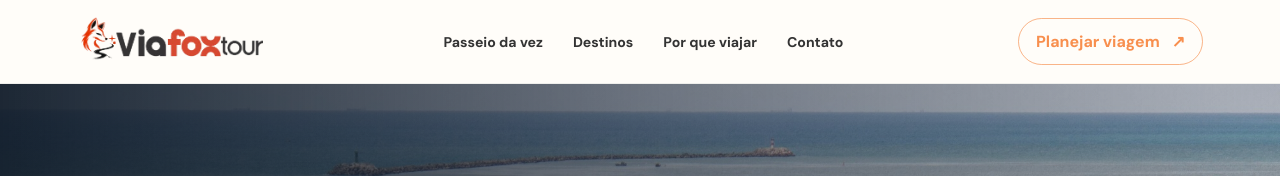
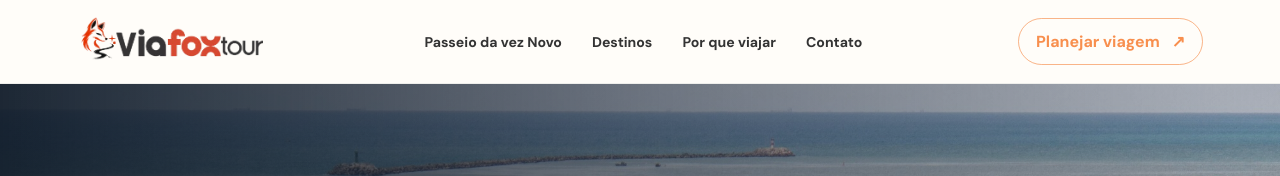
Before and after one commit to DeniSantos83/viafoxtour, a React (Vite) app: page / in a window 1280 px wide. Shown: the top 176 px of the page. Built offline with nearby package versions, Linux system fonts and the light colour scheme.

Commit message:
feat: destaca o passeio da vez no menu

```diff
--- a/src/App.jsx
+++ b/src/App.jsx
@@ -72,7 +72,7 @@ function Header() {
         <img src={asset("logo.png")} alt="Via Fox Tour" />
       </a>
       <nav aria-label="Navegação principal">
-        <a href="#passeio">Passeio da vez</a>
+        <a className="featured-nav-link" href="#passeio">Passeio da vez <span>Novo</span></a>
         <a href="#destinos">Destinos</a>
         <a href="#experiencia">Por que viajar</a>
         <a href="#contato">Contato</a>
```
